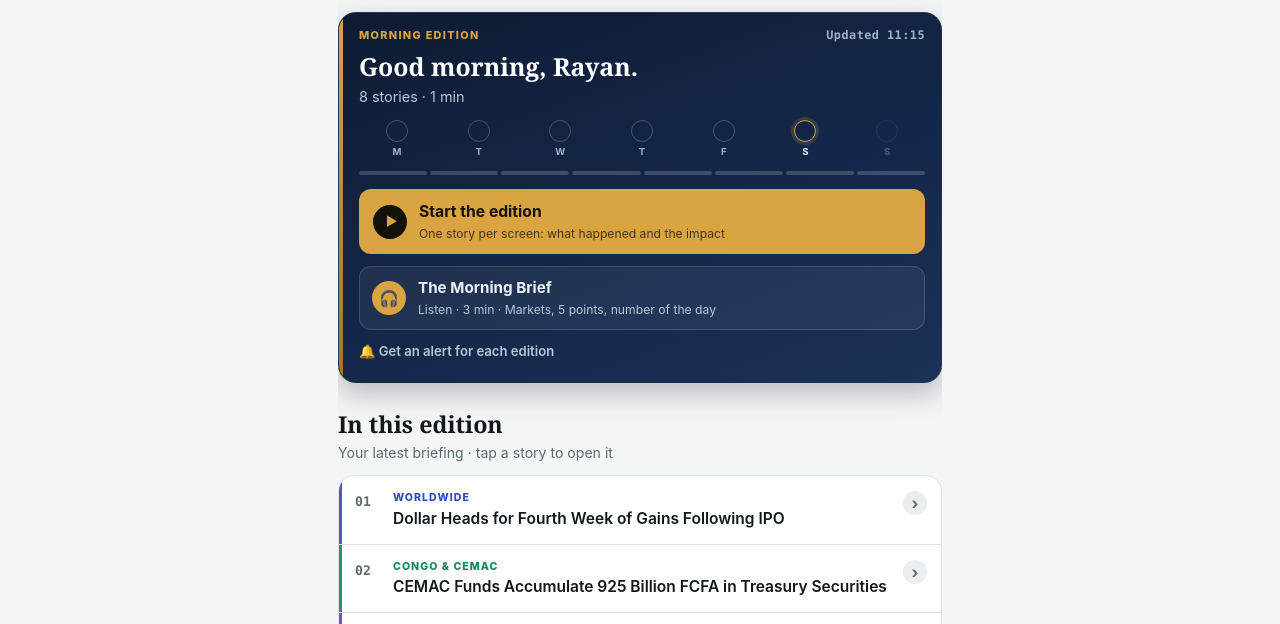
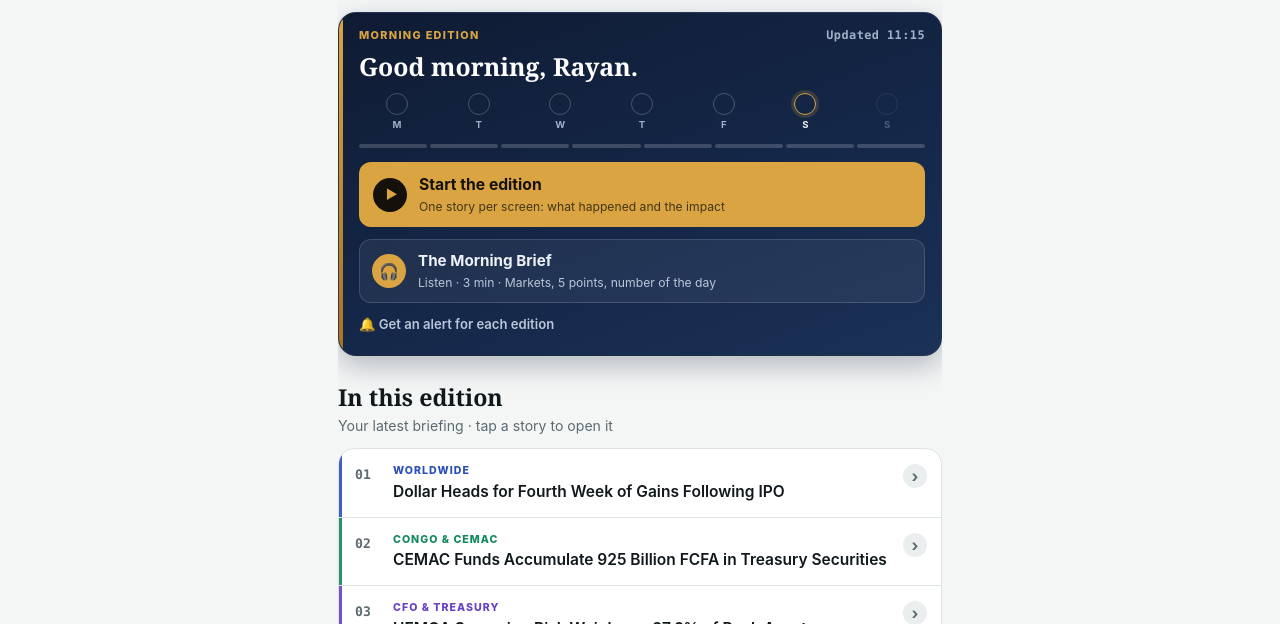
Before and after one commit to ftounir-dev/business-desk, a plain HTML site: page index.html in a window 1280 px wide. Shown: the part 100-724 px from the top of the page. Drawn offline with Linux system fonts and the light colour scheme.

Commit message:
Update index.html

```diff
--- a/index.html
+++ b/index.html
@@ -1343,7 +1343,7 @@ function renderHero(){
   const cta=ed.done?((lang==="ar"?"مراجعة العدد":fr?"Revoir l'édition":"Review the edition")):seenN?((lang==="ar"?`متابعة · ${seenN} من ${n}`:fr?`Reprendre · ${seenN}/${n}`:`Continue · ${seenN} of ${n}`)):((lang==="ar"?"ابدأ العدد":fr?"Commencer l'édition":"Start the edition"));
   $("#hero").innerHTML=`<div class="h-top"><span>${esc(edName.split(" · ")[0])}</span><span>${esc(updTxt)}</span></div>
     <h2 class="h-hi">${hi}</h2>
-    <p class="h-sub">${n} ${(lang==="ar"?"أخبار":fr?"sujets":"stories")} · ${minTxt(bst.read)}${est?` · 🔥 ${est} ${lang==="ar"?"يوم":fr?(est>1?"jours":"jour"):(est>1?"days":"day")}`:""}${ed.done?` · ${(lang==="ar"?"العدد التالي حوالي":fr?"Prochaine édition vers":"Next edition around")} ${nextTxt}`:""}</p>
+    ${(est||ed.done)?`<p class="h-sub">${[est?`🔥 ${est} ${lang==="ar"?"يوم":fr?(est>1?"jours":"jour"):(est>1?"days":"day")}`:"",ed.done?`${(lang==="ar"?"العدد التالي حوالي":fr?"Prochaine édition vers":"Next edition around")} ${nextTxt}`:""].filter(Boolean).join(" · ")}</p>`:""}
     <div class="h-wk" aria-label="${lang==="ar"?"هذا الأسبوع":fr?"Cette semaine":"This week"}">${edWeek()}</div>
     <div class="h-seg">${items.map((x,k)=>`<i class="${ed.seen[k]?"on":""}"></i>`).join("")}</div>
     <button class="h-play" type="button" id="h-play" ${n?"":"disabled"}><span class="h-btn">${ed.done?"↺":"▶"}</span><span><b>${n?cta:((lang==="ar"?"العدد قيد الإعداد":fr?"Édition en préparation":"Edition being prepared"))}</b><span class="s">${ed.done?((lang==="ar"?"اكتمل العدد ✓":fr?"Édition terminée ✓":"Edition complete ✓")):((lang==="ar"?"خبر واحد في كل شاشة: ماذا حدث والأثر":fr?"Une histoire par écran : ce qui s'est passé et l'impact":"One story per screen: what happened and the impact"))}</span></span></button>
```
